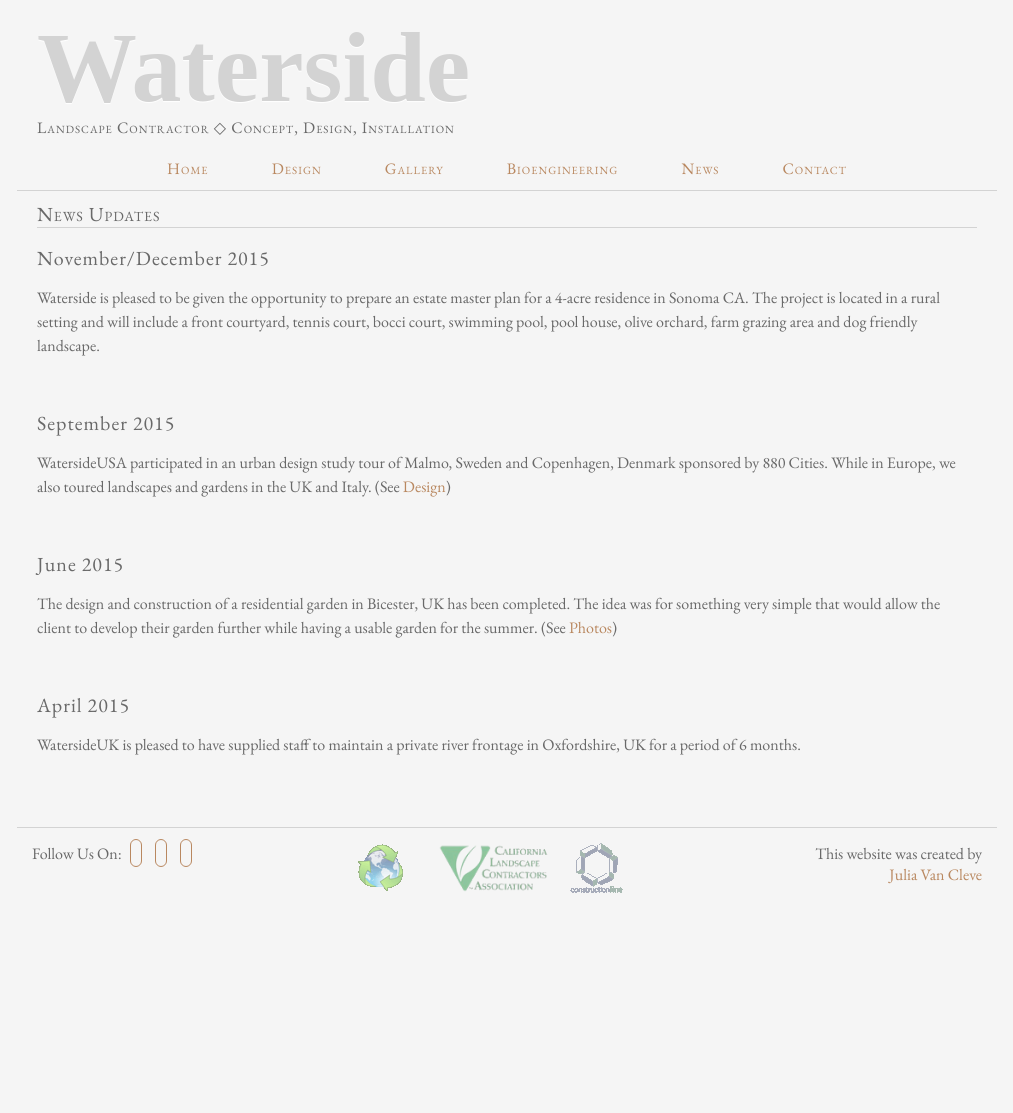
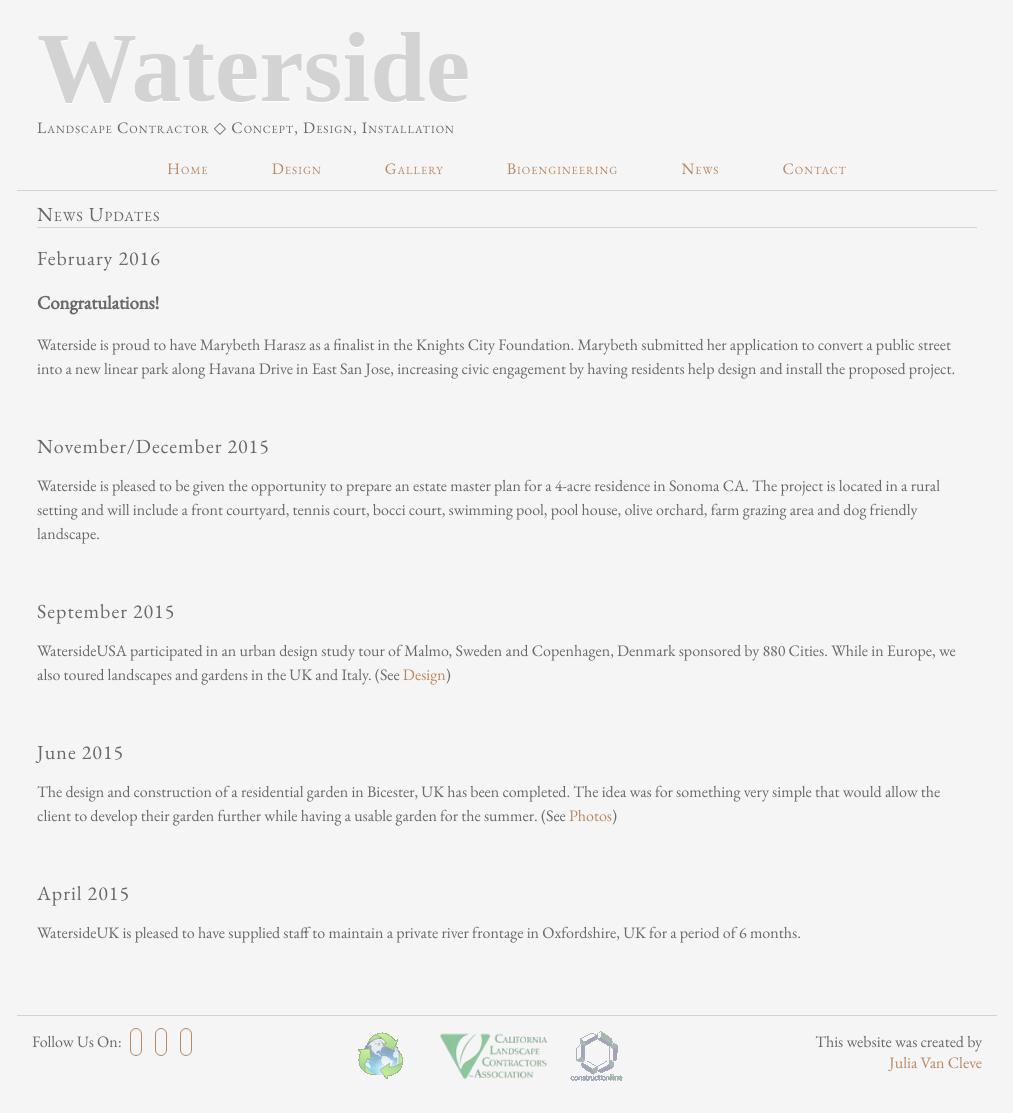
Before and after one commit to jmvx/waterside, a Jekyll site: the page built from news/index.html, in a window 1280 px wide. Shown: the whole page, without its empty margins (133-1146 px from the left). Built offline with Jekyll 4.4.1, drawn with Linux system fonts in a browser that asks for light colours; nearby versions of some CDN libraries; some web fonts are replaced; Markdown is read by kramdown in place of the engine named in the settings; a style sheet for code colours, icons or effects is not loaded; before the commit the page ends 925 px from its top, so only the background shows below that.

Commit message:
Add news post

```diff
--- a/news/index.html
+++ b/news/index.html
@@ -8,6 +8,12 @@ description: Updates on Waterside
   <!-- content of page -->
   <div id="content" class="noslideshow">
     <div id="page-title">News Updates</div>
+
+  <div class="post">
+  <h1 class="headline">February 2016</h1>
+  <h3>Congratulations!</h3>
+  <p>Waterside is proud to have Marybeth Harasz as a finalist in the Knights City Foundation. Marybeth submitted her application to convert a public street into a new linear park along Havana Drive in East San Jose, increasing civic engagement by having residents help design and install the proposed project.</p>
+  </div>
 
 	<div class="post">
 	<h1 class="headline">November/December 2015</h1>
```
